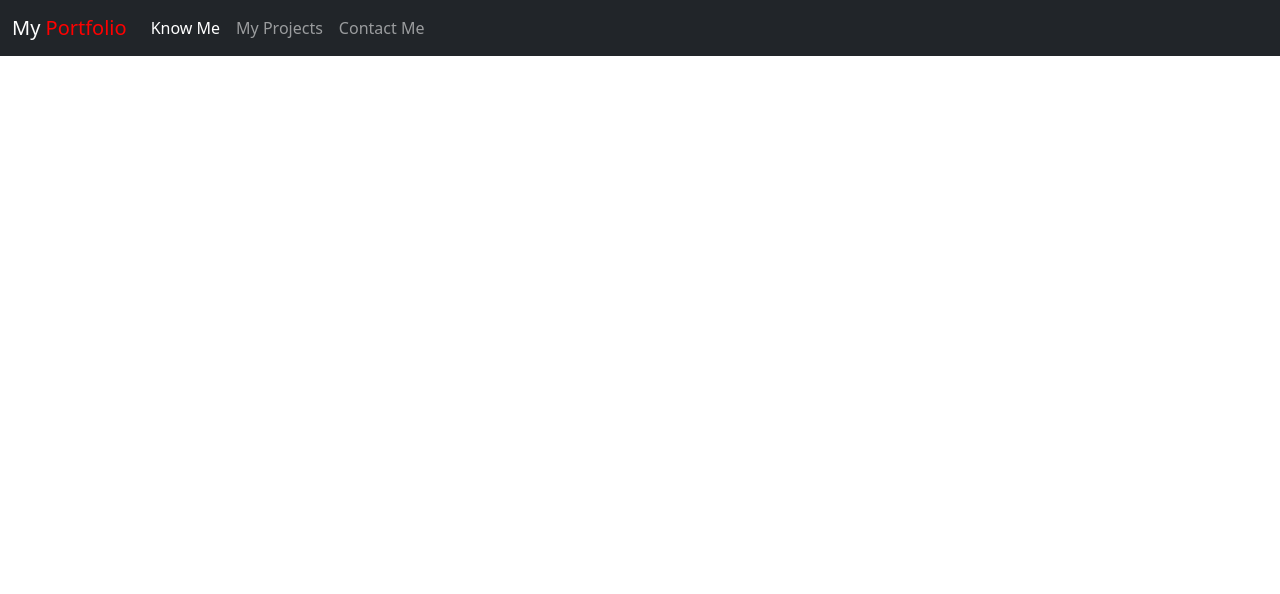
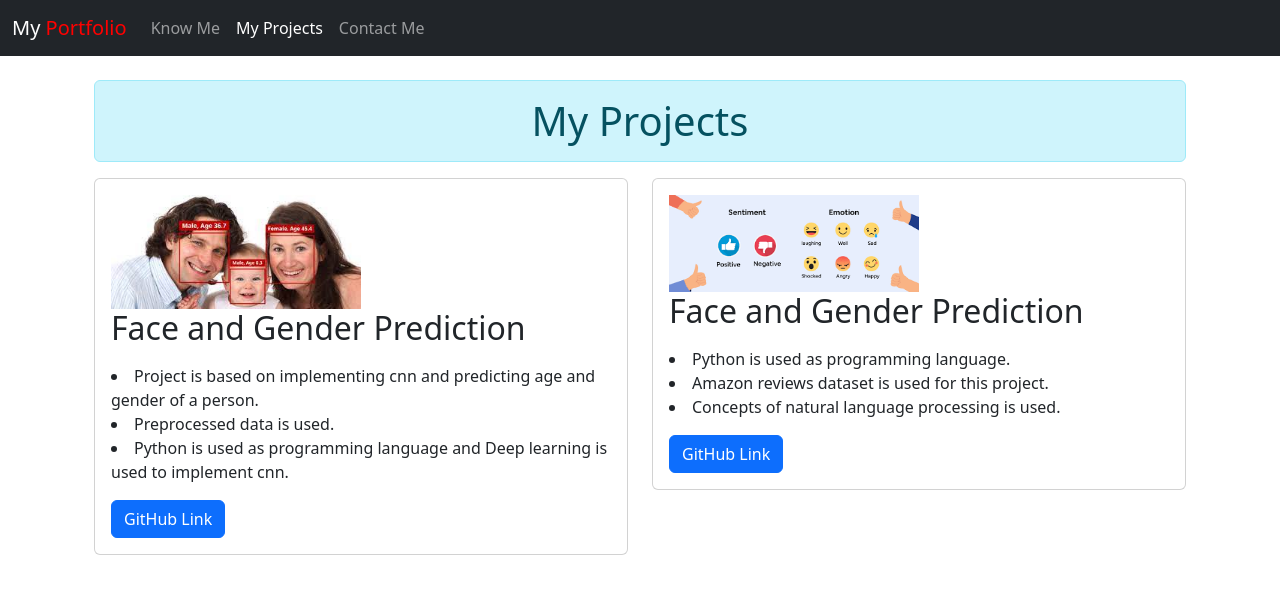
Before and after one commit to nidhitiwari11998/my-portolio, a plain HTML site: page projects.html in a window 1280 px wide. Drawn offline with nearby package versions, Linux system fonts and the light colour scheme.

Commit message:
improve proect.html

```diff
--- a/projects.html
+++ b/projects.html
@@ -18,10 +18,10 @@
         <div class="collapse navbar-collapse" id="navbarSupportedContent">
           <ul class="navbar-nav me-auto mb-2 mb-lg-0">
             <li class="nav-item">
-              <a class="nav-link active" aria-current="page" href="about.html">Know Me</a>
+              <a class="nav-link " aria-current="page" href="about.html">Know Me</a>
             </li>
             <li class="nav-item">
-              <a class="nav-link" href="projects.html">My Projects</a>
+              <a class="nav-link active" href="projects.html">My Projects</a>
             </li>
             <li class="nav-item">
               <a class="nav-link" href="contact.html">Contact Me</a>
@@ -31,6 +31,53 @@
       </div>
     </nav>
 
+    <div class="container p-4">
+      <h1 class="alert alert-info text-center">
+        My Projects
+      </h1>
+      <div class="row">
+        <div class="col-sm-6 mb-3 mb-sm-0">
+          <div class="card">
+            <div class="card-body">
+              <img src="./images/face_gender_prediction.jpg" style="width: 50%;">
+              <h2 class="card-title">Face and Gender Prediction</h2>
+              <p class="card-text" style="text-align: justify;">
+                <li>
+                  Project is based on implementing cnn and predicting age and gender of a person.
+                </li>
+                <li>
+                   Preprocessed data is used.
+                </li>
+                <li>
+                   Python is used as programming language and Deep learning is used to implement cnn.
+                </li>
+              </p>
+              <a href="#" class="btn btn-primary">GitHub Link</a>
+            </div>
+          </div>
+        </div>
+        <div class="col-sm-6 mb-3 mb-sm-0">
+          <div class="card">
+            <div class="card-body">
+              <img src="./images/sentiment_analysis.png" style="width: 50%;">
+              <h2 class="card-title">Face and Gender Prediction</h2>
+              <p class="card-text" style="text-align: justify;">
+                <li>
+                  Python is used as programming language.
+                </li>
+                <li>
+                  Amazon reviews dataset is used for this project.
+                </li>
+                <li>
+                  Concepts of natural language processing is used.
+                </li>
+              </p>
+              <a href="#" class="btn btn-primary">GitHub Link</a>
+            </div>
+          </div>
+        </div>
+
+    </div>
 
 
   </section>
```
Also changed, not shown: images/face_gender_prediction.jpg (added), images/sentiment_analysis.png (added).
